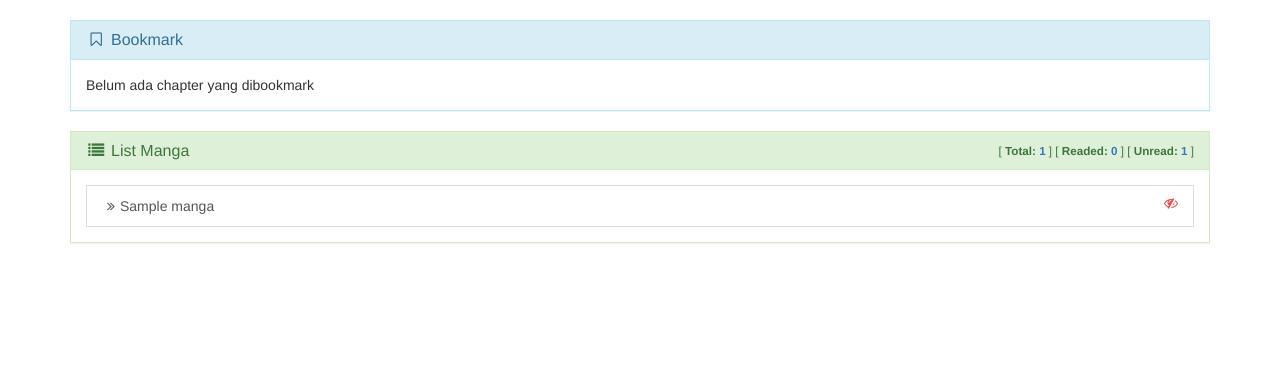
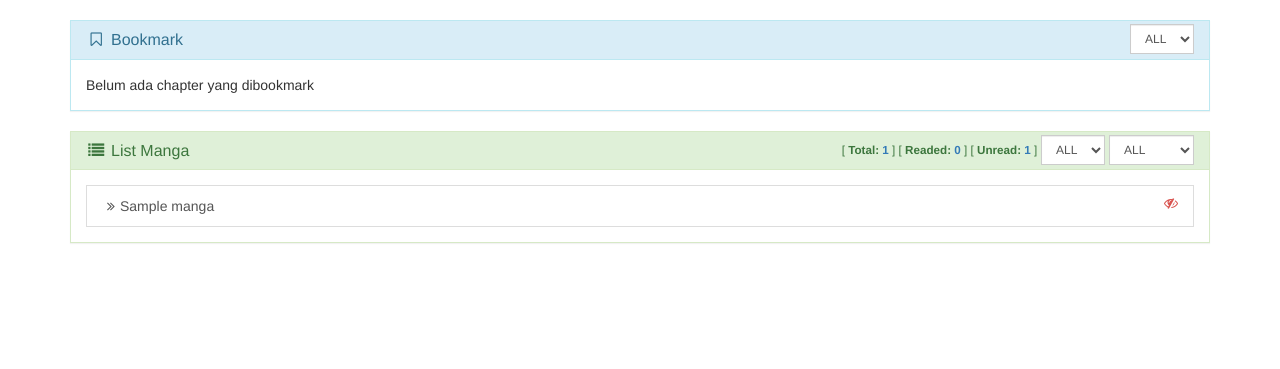
Before and after one commit to malhuda/bacamanga, a CodeIgniter app: page /database/ in a window 1280 px wide. Shown: the part 51-420 px from the top of the page. Run offline with CodeIgniter, Linux system fonts and the light colour scheme; tables that the repository leaves empty hold one stand-in row (values such as "Sample post").

Commit message:
add filter bookmark dan manga

```diff
--- a/Public/reader/config/routes.php
+++ b/Public/reader/config/routes.php
@@ -7,3 +7,4 @@ $route['bookmark/(:any)/(:any)'] = 'reader/bookmark/$1/$2';
 $route['add-bookmark/(:any)/(:any)'] = 'reader/add_bookmark/$1/$2';
 $route['update'] = 'reader/update';
 $route['search'] = 'reader/search';
+$route['filter'] = 'reader/filter';
--- a/Public/reader/controllers/Reader.php
+++ b/Public/reader/controllers/Reader.php
@@ -78,6 +78,54 @@ class Reader extends MX_Controller {
 		endif;
 	}
 
+	public function filter()
+	{
+		$target = $this->input->post('target');
+		if ($target == 'manga') :
+			$input = (object) array(
+				'huruf'		=> $this->input->post('huruf'),
+				'status'	=> $this->input->post('status')
+				);
+			$status = "case when url not in (select path from bookmark) then 'unread' else 'readed' end as status";
+			if ($input->huruf == 'all' && $input->status == 'all') :
+				$query = "select *, {$status} from manga";
+			elseif ($input->huruf == 'all' && $input->status == 'readed') :
+				$query = "select *, {$status} from manga where url in (select path from bookmark)";
+			elseif ($input->huruf == 'all' && $input->status == 'unread') :
+				$query = "select *, {$status} from manga where url not in (select path from bookmark)";
+			elseif ($input->huruf != 'all' && $input->status == 'all') :
+				$query = "select *, {$status} from manga where name like '{$input->huruf}%'";
+			elseif ($input->huruf != 'all' && $input->status == 'readed') :
+				$query = "select *, {$status} from manga where url in (select path from bookmark) and name like '{$input->huruf}%'";
+			elseif ($input->huruf != 'all' && $input->status == 'unread') :
+				$query = "select *, {$status} from manga where url not in (select path from bookmark) and name like '{$input->huruf}%'";
+			endif;
+			$result = $this->core->filter($query);
+			if ($result) :
+				foreach ($result as $item) :
+					echo "<a href=\"".base_url("manga/{$item->url}")."\" class=\"list-group-item animasi\" title=\"{$item->name}\"><i class=\"fa fa-angle-double-right fa-fw\"></i>{$item->name}<i class=\"{$item->status}\"></i></a>";
+				endforeach;
+			else :
+				echo "<a class=\"list-group-item\">Tidak ada manga.</a>";
+			endif;
+		elseif ($target == 'bookmark') :
+			$input = (object) array('huruf' => $this->input->post('huruf'));
+			if ($input->huruf == 'all') :
+				$query = "select b.* from bookmark b join manga m on m.url = b.path order by b.manga ASC";
+			else :
+				$query = "select b.* from bookmark b join manga m on m.url = b.path where b.manga like '{$input->huruf}%' order by b.manga ASC";
+			endif;
+			$result = $this->core->filter($query);
+			if ($result) :
+				foreach ($result as $item) :
+					echo "<a href=\"".base_url("bookmark/{$item->path}/{$item->url}"). "\" class=\"list-group-item animasi\" title=\"{$item->manga} {$item->chapter}\"><i class=\"fa fa-angle-double-right fa-fw\"></i>{$item->manga} {$item->chapter}</a>\n";;
+				endforeach;
+			else :
+				echo "<a class=\"list-group-item\">Tidak ada manga.</a>";
+			endif;
+		endif;
+	}
+
 	public function add_bookmark($manga, $chapter)
 	{
 		$manga = $this->core->info_manga($manga);
--- a/Public/reader/libraries/core.php
+++ b/Public/reader/libraries/core.php
@@ -131,6 +131,11 @@ class Core {
 		$this->CI->db->like('name', $keywords);
 		return $this->CI->db->get('manga')->result();
 	}
+
+	public function filter($query)
+	{
+		return $this->CI->db->query($query)->result();
+	}
 	// Database - End -
 
 	public function scan_dir()
--- a/Public/reader/views/home.php
+++ b/Public/reader/views/home.php
@@ -73,13 +73,25 @@
 				<div id="list_bookmark" class="panel panel-info">
 					<div class="panel-heading">
 						<h3 class="panel-title"><i class="fa fa-bookmark-o fa-fw"></i> Bookmark</h3>
+						<div class="filter form-inline" data-target="<?= base_url('filter') ?>" data-component="#semua_bookmark">
+							<div class="form-group">
+								<select id="filter_bookmark" class="filter-active form-control input-sm">
+									<option value="all" selected>ALL</option>
+									<?php
+										foreach (range('A', 'Z') as $item) :
+											echo "<option value=\"".strtolower($item)."\">{$item}</option>";
+										endforeach;
+									?>
+								</select>
+							</div>
+						</div>
 					</div>
 					<div class="panel-body">
 						<?php
 							if ($list_bookmark) :
-								echo "<div class=\"list-group\">\n";
+								echo "<div id=\"semua_bookmark\" class=\"list-group\">\n";
 								foreach ($list_bookmark as $item) :
-									echo "<a href=\"".base_url("bookmark/{$item->path}/{$item->url}"). "\" class=\"list-group-item\" title=\"{$item->manga} {$item->chapter}\"><i class=\"fa fa-angle-double-right fa-fw\"></i>{$item->manga} {$item->chapter}</a>\n";
+									echo "<a href=\"".base_url("bookmark/{$item->path}/{$item->url}"). "\" class=\"list-group-item animasi\" title=\"{$item->manga} {$item->chapter}\"><i class=\"fa fa-angle-double-right fa-fw\"></i>{$item->manga} {$item->chapter}</a>\n";
 								endforeach;
 								echo "</div>\n";
 							else :
@@ -91,12 +103,31 @@
 				<div id="list_manga" class="panel panel-success">
 					<div class="panel-heading">
 						<h3 class="panel-title"><i class="fa fa-list fa-fw"></i> List Manga</h3>
-						<span class="info-manga"><?= "[ <strong>Total: <span class=\"text-primary\">{$data_manga[0]->manga}</span></strong> ] [ <strong>Readed: <span class=\"text-primary\">{$data_manga[0]->readed}</span></strong> ] [ <strong>Unread: <span class=\"text-primary\">{$data_manga[0]->unread}</span></strong> ]" ?></span>
+						<div class="filter form-inline" data-target="<?= base_url('filter') ?>" data-component="#semua_manga">
+							<span class="info-manga"><?= "[ <strong>Total: <span class=\"text-primary\">{$data_manga[0]->manga}</span></strong> ] [ <strong>Readed: <span class=\"text-primary\">{$data_manga[0]->readed}</span></strong> ] [ <strong>Unread: <span class=\"text-primary\">{$data_manga[0]->unread}</span></strong> ]" ?></span>
+							<div class="form-group">
+								<select id="filter_huruf" class="filter-active form-control input-sm">
+									<option value="all" selected>ALL</option>
+									<?php
+										foreach (range('A', 'Z') as $item) :
+											echo "<option value=\"".strtolower($item)."\">{$item}</option>";
+										endforeach;
+									?>
+								</select>
+							</div>
+							<div class="form-group">
+								<select id="filter_status" class="filter-active form-control input-sm">
+									<option value="all" selected>ALL</option>
+									<option value="readed">Readed</option>
+									<option value="unread">Unread</option>
+								</select>
+							</div>
+						</div>
 					</div>
 					<div class="panel-body">
-						<div class="list-group">
+						<div id="semua_manga" class="list-group">
 							<?php foreach ($list_manga as $manga) : ?>
-								<a href="<?= base_url("manga/{$manga->url}") ?>" class="list-group-item" title="<?= $manga->name ?>"><i class="fa fa-angle-double-right fa-fw"></i><?= $manga->name ?><i class="<?= $manga->status ?>"></i></a>
+								<a href="<?= base_url("manga/{$manga->url}") ?>" class="list-group-item animasi" title="<?= $manga->name ?>"><i class="fa fa-angle-double-right fa-fw"></i><?= $manga->name ?><i class="<?= $manga->status ?>"></i></a>
 							<?php endforeach; ?>
 						</div>
 					</div>
--- a/Public/reader/views/layout/header.php
+++ b/Public/reader/views/layout/header.php
@@ -43,7 +43,7 @@
 					<div class="collapse navbar-collapse navbar-ex1-collapse">
 						<form class="navbar-form navbar-left" role="search" onsubmit="return false">
 							<div class="form-group">
-								<select id="list_manga" class="form-control" data-url="<?= base_url('manga/') ?>" data-toggle="tooltip" data-placement="left" title="Manga">
+								<select id="list_manga" class="open-notify form-control" data-url="<?= base_url('manga/') ?>" data-toggle="tooltip" data-placement="left" title="Manga">
 									<?php foreach ($list_manga as $item) : ?>
 										<option value="<?= $item->url ?>" <?= ($item->url == $this->uri->segment(2)) ? "selected" : NULL ?>><?= $item->name ?></option>
 									<?php endforeach; ?>
@@ -51,7 +51,7 @@
 							</div>
 							<?php if ($this->uri->segment(3)) : ?>
 								<div class="form-group">
-								<select id="list_chapter" class="form-control" data-url="<?= base_url("manga/{$this->uri->segment(2)}/") ?>" data-toggle="tooltip" data-placement="right" title="Chapter">
+								<select id="list_chapter" class="open-notify form-control" data-url="<?= base_url("manga/{$this->uri->segment(2)}/") ?>" data-toggle="tooltip" data-placement="right" title="Chapter">
 								<?php foreach ($list_chapter as $item) : ?>
 											<option value="<?= $item->url ?>" <?= ($item->url == $this->uri->segment(3)) ? "selected" : NULL ?>><?= $item->chapter ?></option>
 										<?php endforeach; ?>
--- a/Vendor/custom/style.css
+++ b/Vendor/custom/style.css
@@ -55,20 +55,20 @@ select {
 	margin-bottom: 0;
 }
 
-.list-group a,
-.list-group .fa {
+.list-group a.animasi,
+.list-group a.animasi .fa {
 	-webkit-transition: all 0.3s ease-in-out;
 	-moz-transition: all 0.3s ease-in-out;
 	-o-transition: all 0.3s ease-in-out;
 	transition: all 0.3s ease-in-out;
 }
 
-.list-group a:hover {
+.list-group a.animasi:hover {
 	color: #337ab7;
 	font-weight: bold;
 }
 
-.list-group a:hover .fa {
+.list-group a.animasi:hover .fa {
 	padding-left: 5px;
 }
 
@@ -84,8 +84,6 @@ select {
 }
 
 .info-manga {
-	float: right;
-	margin-top: -16px;
 	font-size: smaller;
 }
 
@@ -97,6 +95,16 @@ select {
 .readed:before {
 	content: "\f06e";
 	color: #5cb85c;
+}
+
+.panel-heading {
+	position: relative;
+}
+
+.filter {
+	position: absolute;
+	top: 3px;
+	right: 15px;
 }
 
 /* Manga */
```
Also changed, not shown: README.md, Vendor/custom/main.js.
